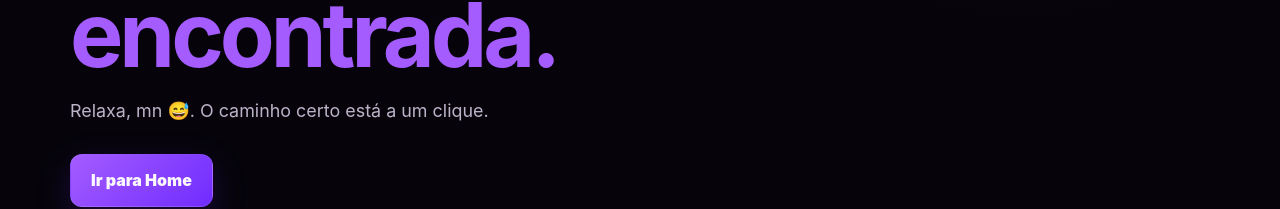
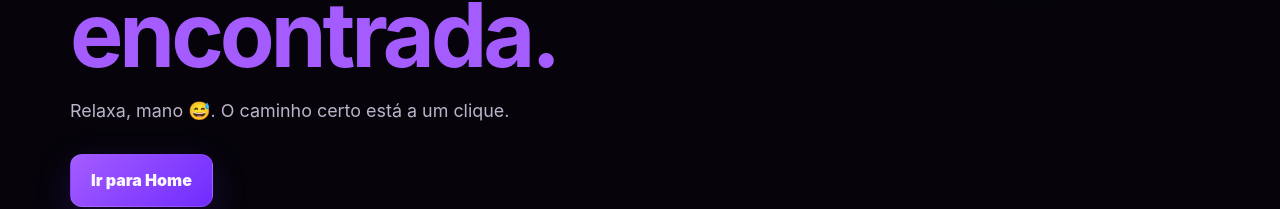
Before and after one commit to lucas4lex/MEDO-DE-CANTAR, a plain HTML site: page index.html in a window 1280 px wide. Shown: the part 394-603 px from the top of the page. Drawn offline with Linux system fonts and the light colour scheme.

Commit message:
Update index.html

```diff
--- a/index.html
+++ b/index.html
@@ -10,4 +10,4 @@
 @media(max-width:800px){.hero,.bio{grid-template-columns:1fr}.visual{order:-1}.visual img{height:420px}.grid{grid-template-columns:1fr}.navin{flex-direction:column;align-items:flex-start;padding:14px 0}.hero h1,.pagehead h1{letter-spacing:-2px}.gallery img{height:280px}}
 </style></head><body><nav class="nav"><div class="container navin"><a class="logo" href="home.html">MEDO <span>DE CANTAR</span></a><div class="links">
 <a class="" href="home.html">Início</a><a class="" href="curso.html">O Curso</a><a class="" href="modulos.html">Módulos</a><a class="" href="sobre.html">Lucarrilho</a><a class="" href="contato.html">Contato</a><a class="" href="https://pay.horme.com/pay?v=medodecantar">ASSINE JÁ!</a>
-</div></div></nav><main><section class="hero container" style="min-height:70vh"><div><span class="badge">ERRO 404</span><h1>Ops! Página <span>não encontrada.</span></h1><p class="lead">Relaxa, mn 😅. O caminho certo está a um clique.</p><div class="buttons"><a class="btn primary" href="home.html">Ir para Home</a></div></div></section></main><footer><div class="container footerin"><span>© 2026 Medo de Cantar</span><span>Desenvolvido por <a href="https://fulisites.pages.dev/" target="_blank"><b>Fuli Sites</b></a></span></div></footer></body></html>
+</div></div></nav><main><section class="hero container" style="min-height:70vh"><div><span class="badge">ERRO 404</span><h1>Ops! Página <span>não encontrada.</span></h1><p class="lead">Relaxa, mano 😅. O caminho certo está a um clique.</p><div class="buttons"><a class="btn primary" href="home.html">Ir para Home</a></div></div></section></main><footer><div class="container footerin"><span>© 2026 Medo de Cantar</span><span>Desenvolvido por <a href="https://fulisites.pages.dev/" target="_blank"><b>Fuli Sites</b></a></span></div></footer></body></html>
```
